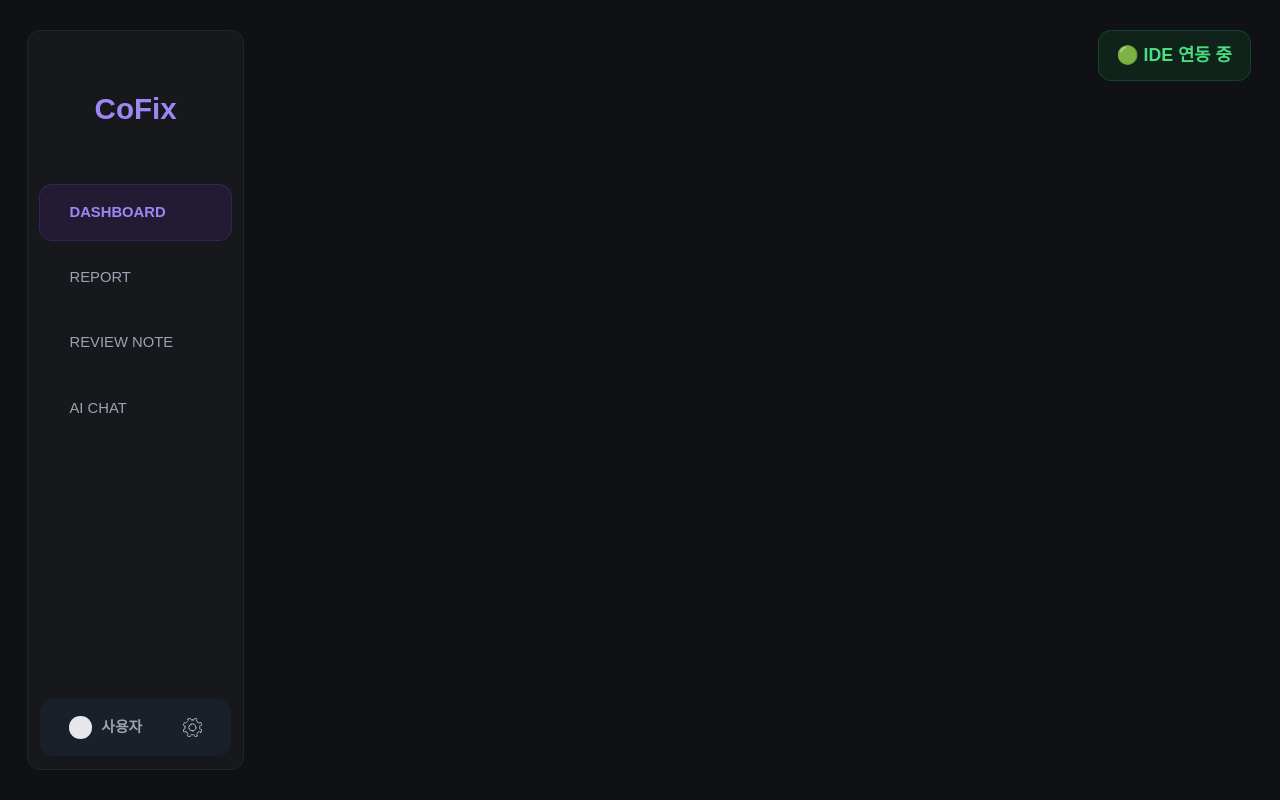
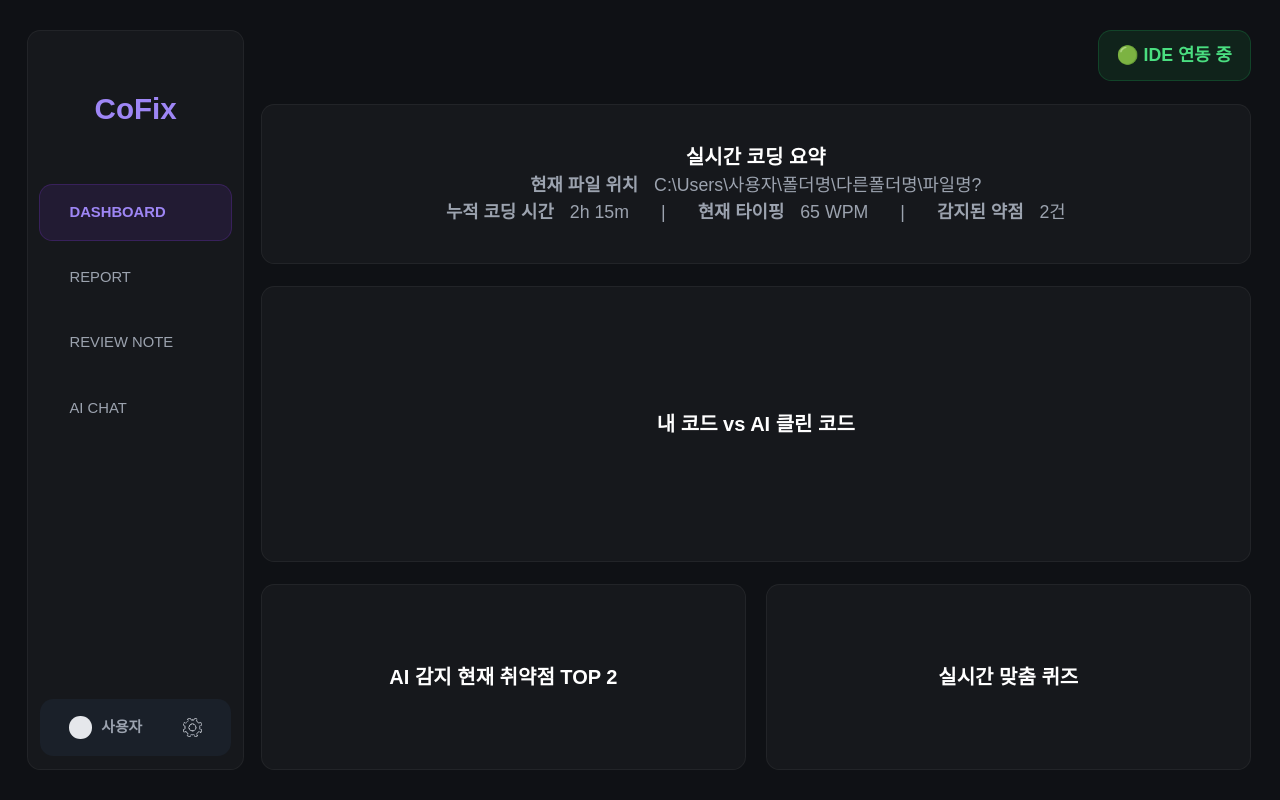
Before and after one commit to Yanus306/CoFix-FE, a React (Vite) app: page / in a window 1280 px wide. Built offline with nearby package versions, Linux system fonts and the light colour scheme; a web font is replaced by a local one.

Commit message:
feat(#4): Dashboard 페이지 관련 파일 생성 및 코드 요약 컴포 구현

```diff
--- /dev/null
+++ b/src/components/dashboard/CodeComparison.jsx
@@ -0,0 +1,9 @@
+function CodeComparison() {
+    return (
+        <div className="panel-base justify-center w-full h-[34.54vh]">
+            <div className="panel-title">내 코드 vs AI 클린 코드</div>
+        </div>
+    );
+}
+
+export default CodeComparison;
--- /dev/null
+++ b/src/components/dashboard/CodingSummary.jsx
@@ -0,0 +1,31 @@
+function CodingSummary() {
+    return (
+        <div className="panel-base justify-center w-full h-[20vh]">
+            <div className="panel-title">실시간 코딩 요약</div>
+
+            <div className="flex gap-[1.25vw] text-[2.22vh]">
+                <div className="font-bold">현재 파일 위치</div>
+                <div>C:\Users\사용자\폴더명\다른폴더명\파일명?</div>
+            </div>
+
+            <div className="flex gap-[2.5vw] text-[2.22vh]">
+                <div className="flex gap-[1.25vw] text-[2.22vh]">
+                    <div className="font-bold">누적 코딩 시간</div>
+                    <div>2h 15m</div>
+                </div>
+                <div>|</div>
+                <div className="flex gap-[1.25vw] text-[2.22vh]">
+                    <div className="font-bold">현재 타이핑</div>
+                    <div>65 WPM</div>
+                </div>
+                <div>|</div>
+                <div className="flex gap-[1.25vw] text-[2.22vh]">
+                    <div className="font-bold">감지된 약점</div>
+                    <div>2건</div>
+                </div>
+            </div>
+        </div>
+    );
+}
+
+export default CodingSummary;
--- /dev/null
+++ b/src/components/dashboard/CustomQuiz.jsx
@@ -0,0 +1,9 @@
+function CustomQuiz() {
+    return (
+        <div className="panel-base justify-center w-[37.86vw] h-[23.24vh]">
+            <div className="panel-title">실시간 맞춤 퀴즈</div>
+        </div>
+    );
+}
+
+export default CustomQuiz;
--- /dev/null
+++ b/src/components/dashboard/VulnerabilityTop2.jsx
@@ -0,0 +1,9 @@
+function VulnerabilityTop2() {
+    return (
+        <div className="panel-base justify-center w-[37.86vw] h-[23.24vh]">
+            <div className="panel-title">AI 감지 현재 취약점 TOP 2</div>
+        </div>
+    );
+}
+
+export default VulnerabilityTop2;
--- a/src/pages/Dashboard.jsx
+++ b/src/pages/Dashboard.jsx
@@ -1,7 +1,19 @@
+import CodingSummary from '../components/dashboard/CodingSummary';
+import CodeComparison from '../components/dashboard/CodeComparison';
+import VulnerabilityTop2 from '../components/dashboard/VulnerabilityTop2';
+import CustomQuiz from '../components/dashboard/CustomQuiz';
+
 function Dashboard() {
   return (
-    <></>
+    <div className="flex flex-col justify-between items-center gap-[0.62vh] w-full h-full">
+      <CodingSummary />
+      <CodeComparison />
+      <div className="flex w-full h-[23.24vh] justify-between items-center">
+        <VulnerabilityTop2 />
+        <CustomQuiz />
+      </div>
+    </div>
   )
 }
 
-export default Dashboard
+export default Dashboard;
```
